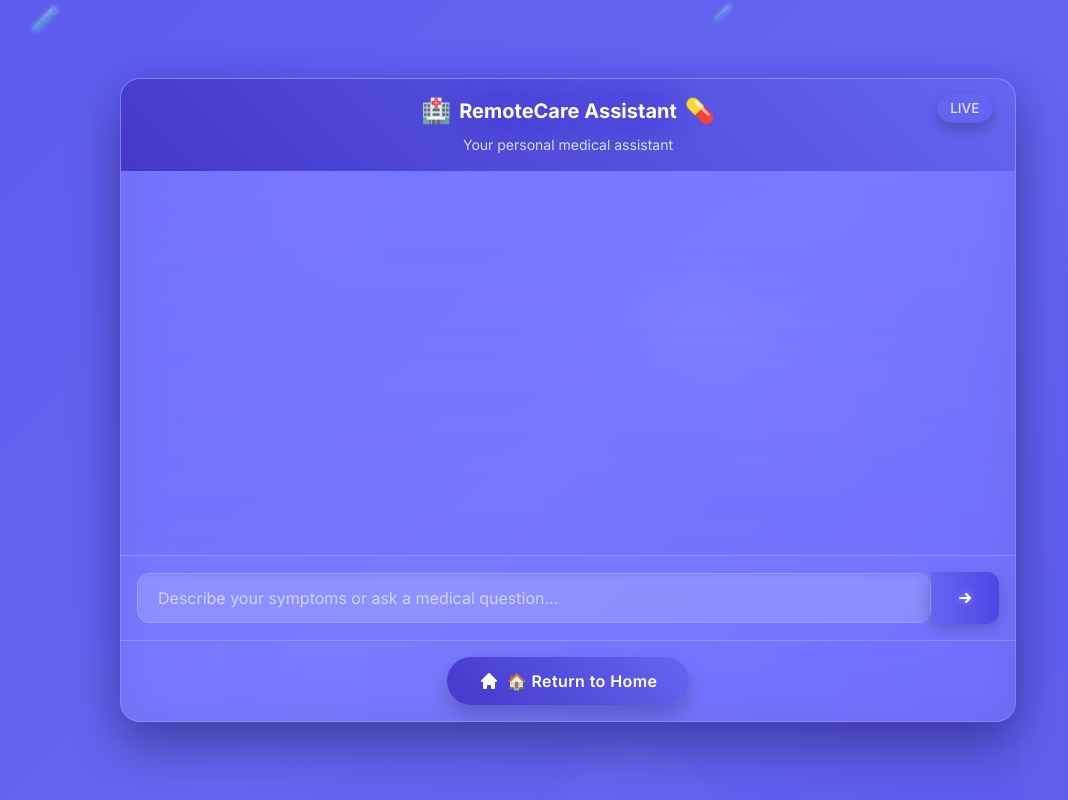
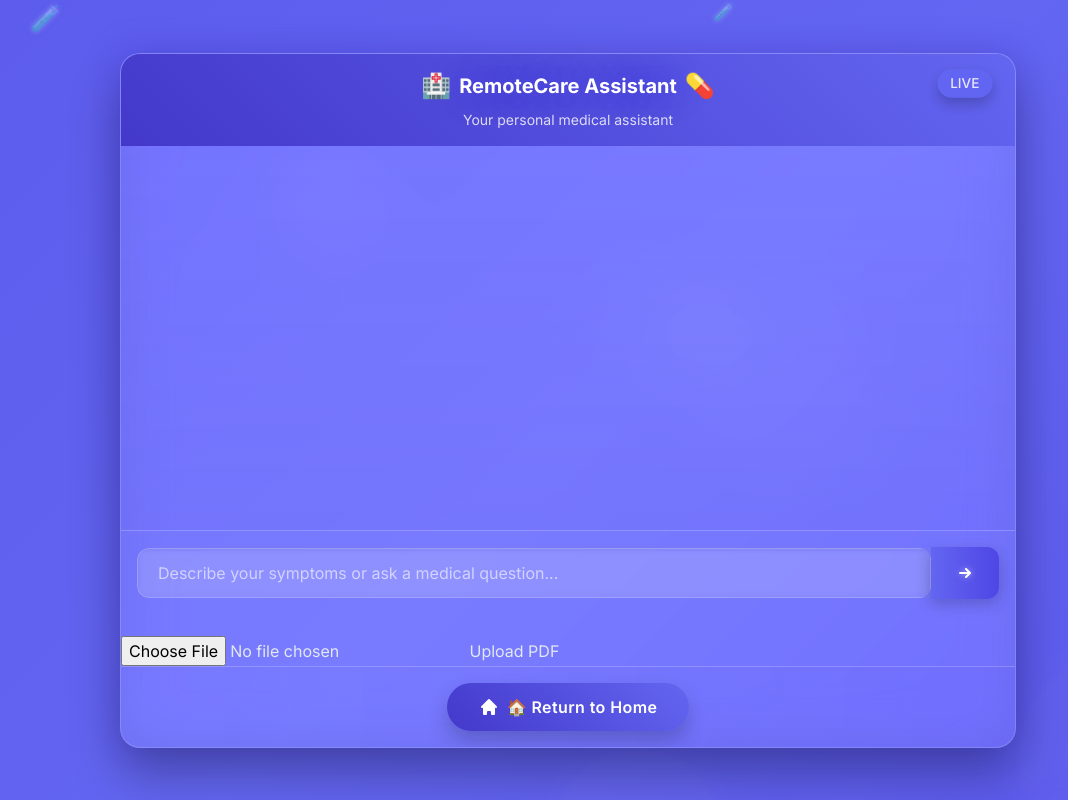
Before and after one commit to SankalpBadoni/RemoteCare, a Flask app: page /chat in a window 1280 px wide. Shown: the whole page, without its empty margins (72-1140 px from the left). Run offline with Flask 3, Linux system fonts and the light colour scheme.

Commit message:
updated chatbot ui

```diff
--- a/static/js/chat.js
+++ b/static/js/chat.js
@@ -4,6 +4,26 @@ const msgerChat = document.querySelector(".chat-area");
 
 const BOT_NAME = "🩺 RemoteCare";
 const PERSON_NAME = "👤 You";
+
+
+document.getElementById("pdfUploadForm").addEventListener("submit", function(e) {
+e.preventDefault(); // prevent full page reload
+
+const formData = new FormData(this);
+
+fetch("/process_upload", {
+    method: "POST",
+    body: formData
+})
+.then(response => response.json())
+.then(data => {
+    appendMessage("📄 System", "left", data.message || "Upload complete.");
+})
+.catch(error => {
+    console.error("Upload failed:", error);
+    appendMessage("📄 System", "left", "Upload failed. Please try again.");
+});
+});
 
 msgerForm.addEventListener("submit", event => {
     event.preventDefault();
--- a/templates/chat.html
+++ b/templates/chat.html
@@ -51,6 +51,25 @@
                 </button>
             </form>
 
+            <div class="upload-container">
+            <!-- Hidden Inputs -->
+             <form action="{{ url_for('process_upload') }}" id="pdfUploadForm" method="post" enctype="multipart/form-data" class="space-y-6">
+            <input type="file" name="file" accept=".pdf" required class="file-upload-input" id="fileInput">
+            <button class="upload-btn">
+                Upload PDF
+            </button>
+            </form>
+
+
+            <!-- <form action="{{ url_for('process_upload') }}" method="post" enctype="multipart/form-data" class="space-y-6">
+            <input type="file" id="image-upload" accept="image/*" />
+
+            <button class="upload-btn">
+                Upload Image
+            </button>
+            </form> -->
+            </div>
+
             <!-- Action Button -->
             <div class="action-buttons flex justify-center p-4 bg-gradient-to-r from-transparent to-rgba(79,70,229,0.05) border-t border-white border-opacity-20">
                 <a href="#" onclick="goHome()" class="home-button px-8 py-3 text-white font-medium rounded-lg shadow-sm flex items-center">
```
